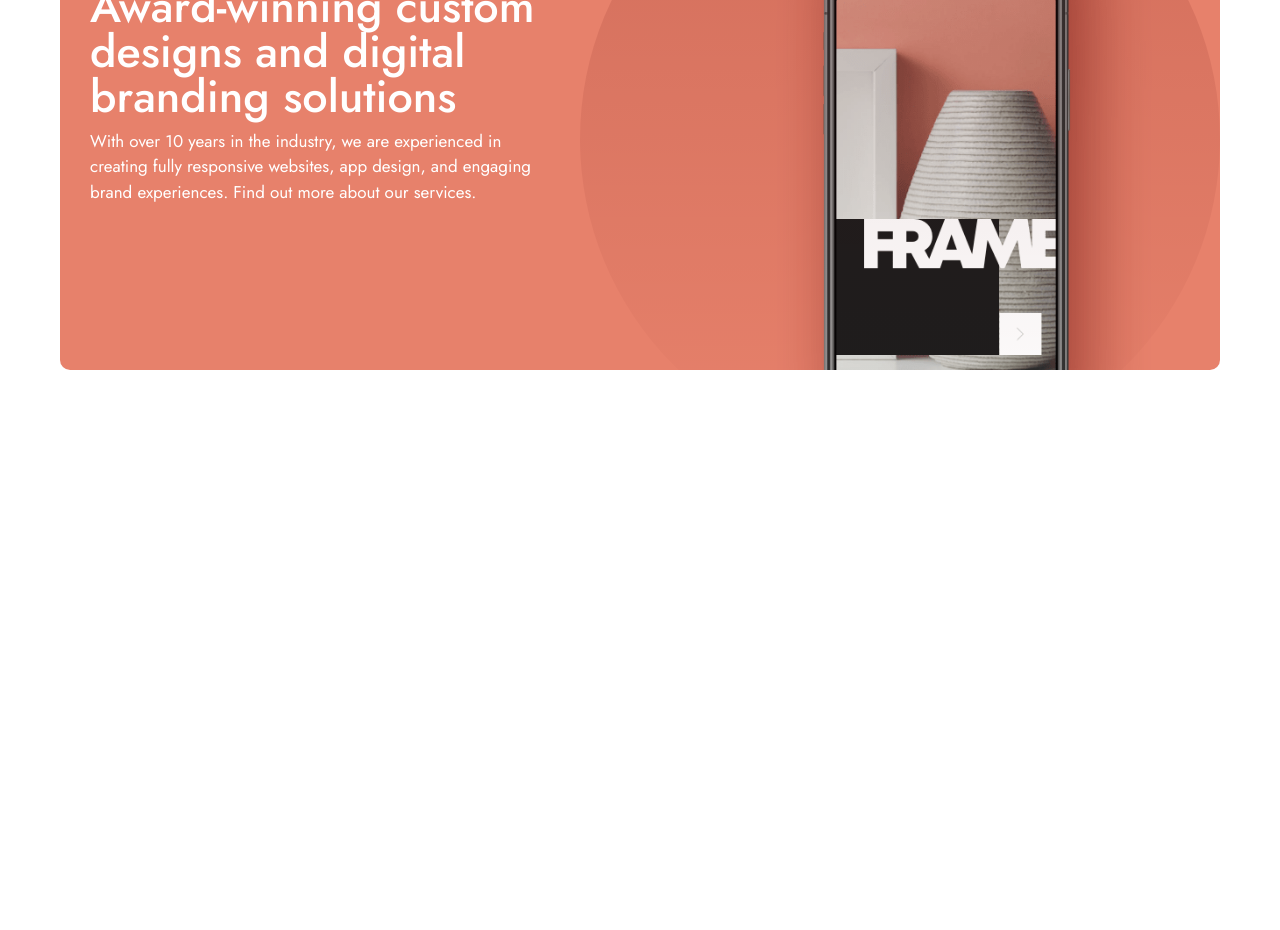
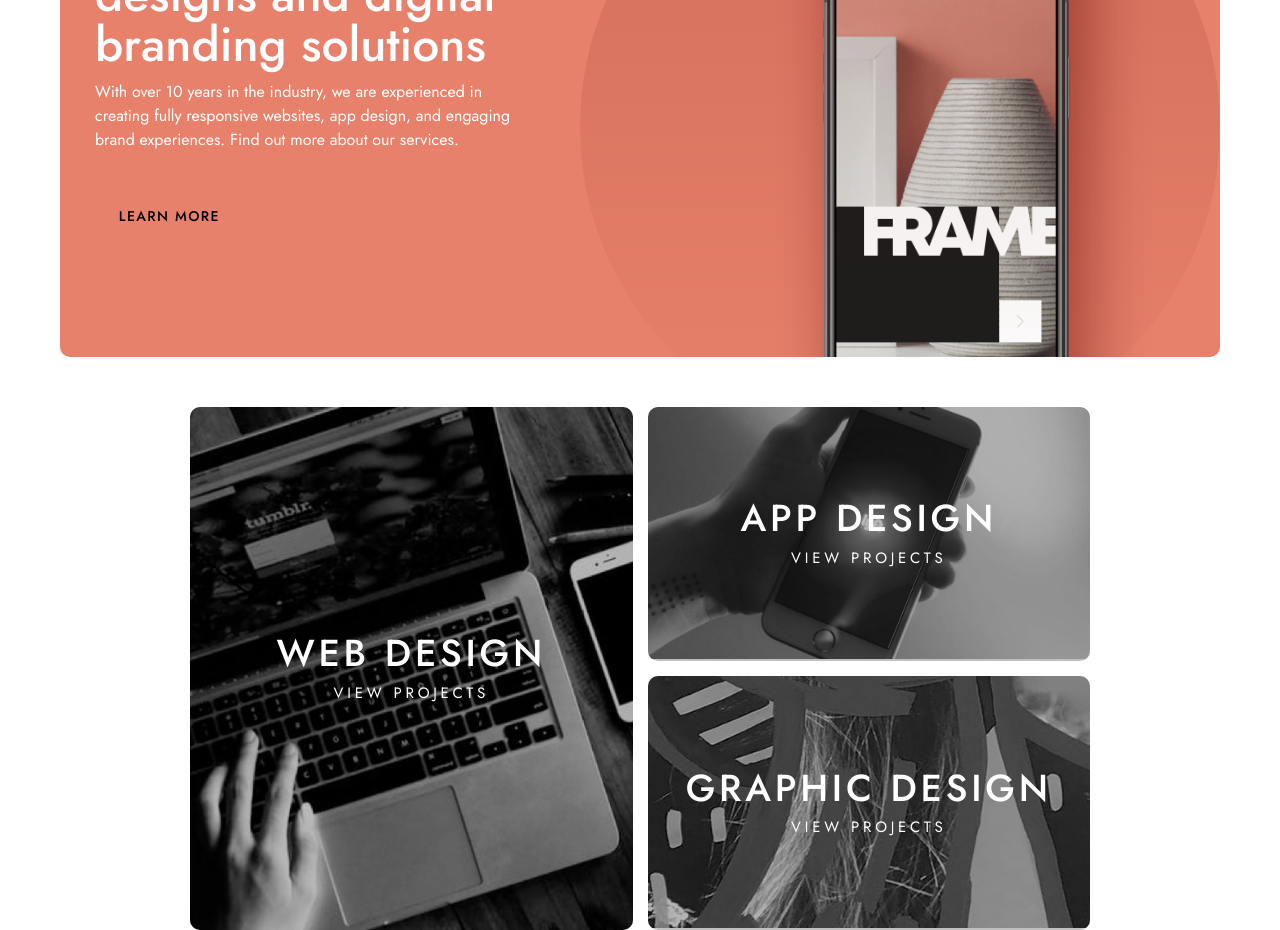
Before and after one commit to Bolazcoding/designo-website, a Next.js app: page / in a window 1280 px wide. Shown: the part 360-1290 px from the top of the page. Before the commit the page ends 800 px from the top, so only its background shows below. Built offline with nearby package versions, Linux system fonts and the light colour scheme.

Commit message:
home project features

```diff
--- /dev/null
+++ b/app/_components/Cta.tsx
@@ -0,0 +1,30 @@
+import Link from "next/link";
+
+type Props = {
+  children: React.ReactNode;
+  className?: string;
+  linkTo: string;
+  ctaColor: string;
+  bgColor: string;
+};
+
+function Cta({ children, className, linkTo, bgColor, ctaColor }: Props) {
+  return (
+    <div
+      className={`${className} bg-${bgColor} inline-block py-6.5 px-9.5 rounded-xl`}
+    >
+      <Link
+        href={linkTo}
+        className={`text-${ctaColor} text-[1.4rem] font-medium tracking-widest uppercase cursor-pointer`}
+      >
+        {children}
+      </Link>
+
+      {/* <svg className="h-[1.4rem] w-[4.5rem] stroke-white">
+        <use xlinkHref="./shared/desktop/arrow.svg#arrow"></use>
+      </svg> */}
+    </div>
+  );
+}
+
+export default Cta;
--- a/app/_components/HomeHero.tsx
+++ b/app/_components/HomeHero.tsx
@@ -1,19 +1,23 @@
 import HeroPhone from "@/public/home/desktop/image-hero-phone.png";
 import BgPattern from "@/public/home/desktop/bg-pattern-hero-home.svg";
 import Image from "next/image";
+import Cta from "./Cta";
 
 function HomeHero() {
   return (
-    <section className="relative flex items-center justify-between overflow-hidden bg-[#e7816b] rounded-2xl mt-10 mx-[6rem]">
-      <div className="flex-col items-center px-[3rem]">
-        <h1 className="max-w-[54rem] text-white text-7xl font-medium">
+    <section className="relative flex items-center justify-between overflow-hidden bg-primary rounded-2xl mt-5 mb-10 mx-[6rem]">
+      <div className="flex-col items-center px-[3.5rem]">
+        <h1 className="max-w-[54rem] text-white text-[4.8rem] leading-20 font-medium">
           Award-winning custom designs and digital branding solutions
         </h1>
-        <p className="max-w-[44.5rem] text-white text-[1.7rem] mt-4">
+        <p className="max-w-[44.5rem] text-white text-[1.6rem] mt-4">
           With over 10 years in the industry, we are experienced in creating
           fully responsive websites, app design, and engaging brand experiences.
           Find out more about our services.
         </p>
+        <Cta className="mt-15" bgColor="white" ctaColor="secondary" linkTo="/">
+          Learn More
+        </Cta>
       </div>
       <picture className="flex items-center justify-center">
         <Image
--- /dev/null
+++ b/app/_components/HomeProjects.tsx
@@ -0,0 +1,75 @@
+import WebDesign from "@/public/home/desktop/image-web-design-large.jpg";
+import AppDesign from "@/public/home/desktop/image-app-design.jpg";
+import GraphicDesign from "@/public/home/desktop/image-graphic-design.jpg";
+import Image from "next/image";
+import Link from "next/link";
+
+function HomeProjects() {
+  return (
+    <section className="com-container mx-[6rem] grid grid-cols-1 gap-6 md:grid-cols-2 mt-20">
+      <Link
+        href="/web-design"
+        className="group relative block overflow-hidden rounded-2xl"
+      >
+        <Image
+          className="block h-auto w-full object-cover transition-transform duration-300 group-hover:scale-105"
+          src={WebDesign}
+          alt="Laptop displaying a web design"
+          quality={100}
+        />
+        <div className="absolute inset-0 flex flex-col items-center justify-center bg-black/25 text-center text-white transition-colors group-hover:bg-primary/75">
+          <p className="text-6xl font-medium uppercase tracking-[0.1em]">
+            Web Design
+          </p>
+          <p className="mt-4 text-2xl uppercase tracking-[0.25em]">
+            View Projects
+          </p>
+        </div>
+      </Link>
+
+      <div className="grid grid-cols-1 gap-6">
+        <Link
+          href="/app-design"
+          className="group relative block overflow-hidden rounded-2xl"
+        >
+          <Image
+            className="block h-auto w-full object-cover transition-transform duration-300 group-hover:scale-105"
+            src={AppDesign}
+            alt="Mobile app design displayed on a phone"
+            quality={100}
+          />
+          <div className="absolute inset-0 flex flex-col items-center justify-center bg-black/25 text-center text-white transition-colors group-hover:bg-primary/75">
+            <p className="text-6xl font-medium uppercase tracking-[0.1em]">
+              App Design
+            </p>
+            <p className="mt-4 text-2xl uppercase tracking-[0.25em]">
+              View Projects
+            </p>
+          </div>
+        </Link>
+
+        <Link
+          href="/graphic-design"
+          className="group relative block overflow-hidden rounded-2xl"
+        >
+          <Image
+            className="block h-auto w-full object-cover transition-transform duration-300 group-hover:scale-105"
+            src={GraphicDesign}
+            alt="Graphic design displayed on a desktop screen"
+            quality={100}
+          />
+          <div className="absolute inset-0 flex flex-col items-center justify-center bg-black/25 text-center text-white transition-colors group-hover:bg-primary/75">
+            <p className="text-6xl font-medium uppercase tracking-[0.1em]">
+              Graphic Design
+            </p>
+            <p className="mt-4 text-2xl uppercase tracking-[0.25em]">
+              View Projects
+            </p>
+          </div>
+        </Link>
+      </div>
+    </section>
+  );
+}
+
+export default HomeProjects;
--- a/app/_styles/globals.css
+++ b/app/_styles/globals.css
@@ -2,6 +2,16 @@
 
 html {
   font-size: 62.5%;
+}
+
+:root {
+  --color-primary: #e7816b;
+  --color-secondary: #333136;
+}
+
+@theme {
+  --color-primary: #e7816b;
+  --color-secondary: #333136;
 }
 
 .loader {
@@ -59,3 +69,7 @@ html {
     transform: rotate(0);
   }
 }
+
+.com-container {
+  @apply mx-auto w-full max-w-[900px] max-[1250px]:max-w-[950px] px-6 sm:px-10 lg:px-12 xl:px-0;
+}
--- a/app/page.tsx
+++ b/app/page.tsx
@@ -1,9 +1,11 @@
 import HomeHero from "./_components/HomeHero";
+import HomeProjects from "./_components/HomeProjects";
 
 function page() {
   return (
     <>
       <HomeHero />
+      <HomeProjects />
     </>
   );
 }
```
